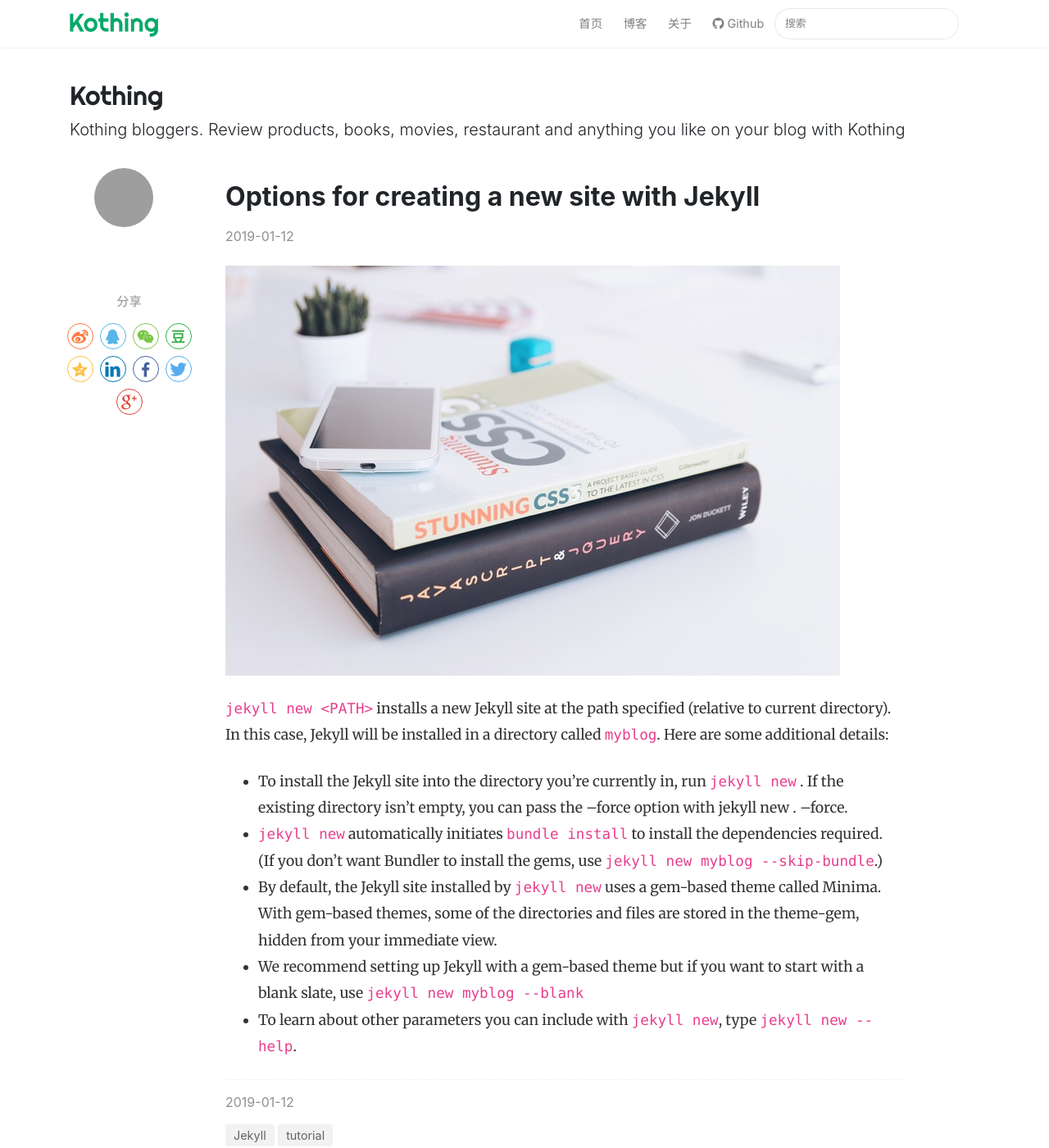
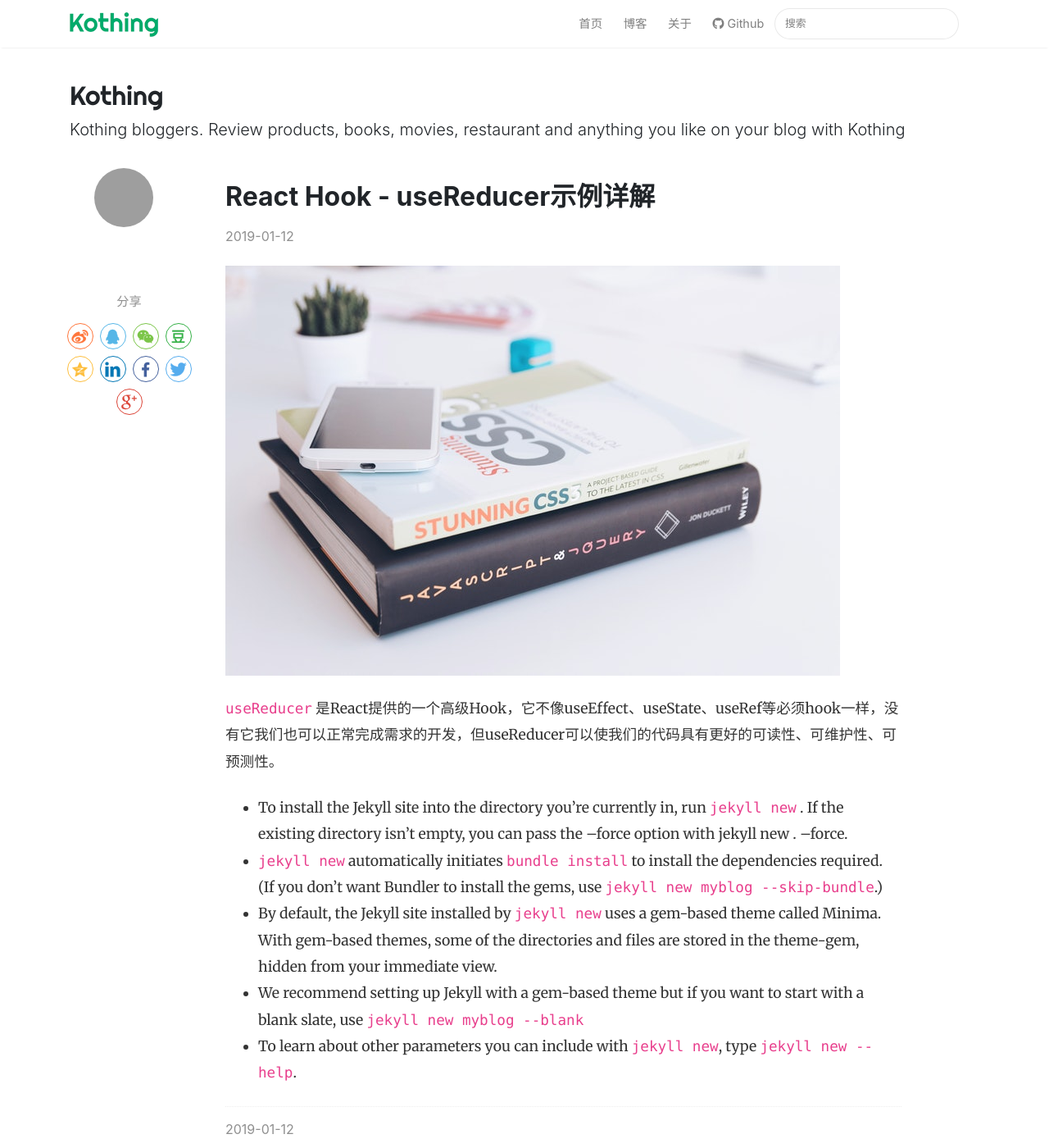
Before and after one commit to kothing/kothing.github.io, a Jekyll site: the page built from _posts/2019-01-12-react-hook--useReducer.md, in a window 1280 px wide and 1400 px high. Shown: the whole window at 82% size. Built offline with Jekyll 4.4.1, drawn with Linux system fonts in a browser that asks for light colours; nearby versions of some CDN libraries; comment, search, counter and statistics services are not loaded; some of the changed text lies outside the part shown; grey boxes are pictures that could not be loaded.

Commit message:
Update 2019-01-12-react-hook--useReducer.md

```diff
--- a/_posts/2019-01-12-react-hook--useReducer.md
+++ b/_posts/2019-01-12-react-hook--useReducer.md
@@ -1,12 +1,12 @@
 ---
 layout: post
-title:  "Options for creating a new site with Jekyll"
+title:  "React Hook - useReducer示例详解"
 author: john
-categories: [ Jekyll, tutorial ]
+categories: [ React, tutorial ]
 image: assets/images/13.jpg
 ---
 
-`jekyll new <PATH>` installs a new Jekyll site at the path specified (relative to current directory). In this case, Jekyll will be installed in a directory called `myblog`. Here are some additional details:
+`useReducer` 是React提供的一个高级Hook，它不像useEffect、useState、useRef等必须hook一样，没有它我们也可以正常完成需求的开发，但useReducer可以使我们的代码具有更好的可读性、可维护性、可预测性。
 
 - To install the Jekyll site into the directory you're currently in, run `jekyll new` . If the existing directory isn't empty, you can pass the --force option with jekyll new . --force.
 - `jekyll new` automatically initiates `bundle install` to install the dependencies required. (If you don't want Bundler to install the gems, use `jekyll new myblog --skip-bundle`.)
```
